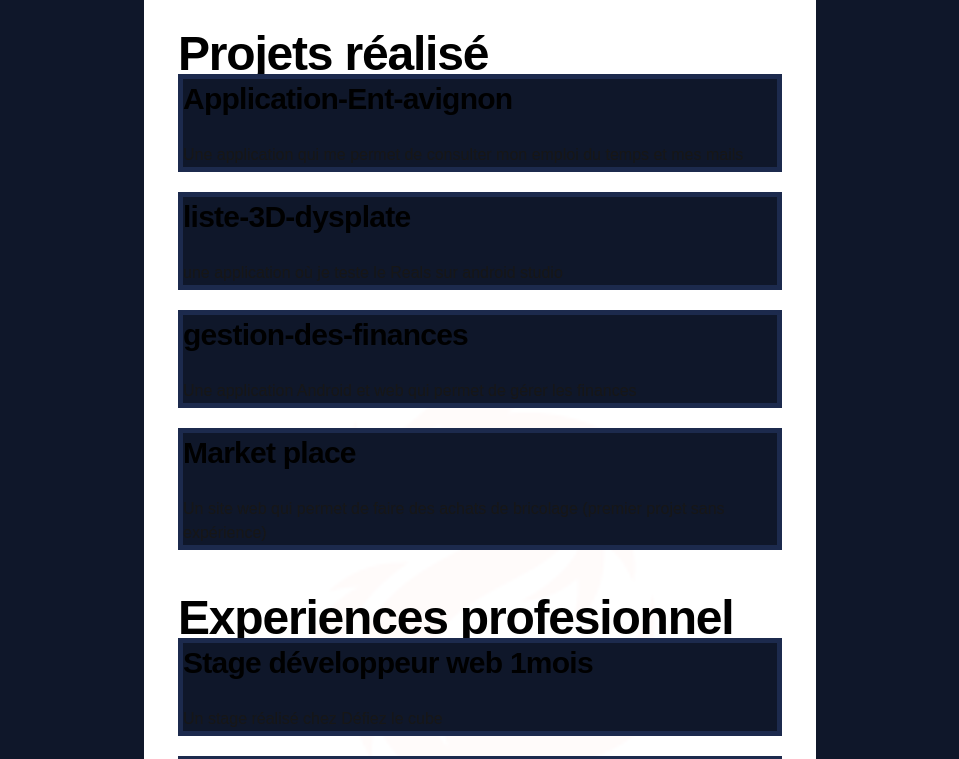
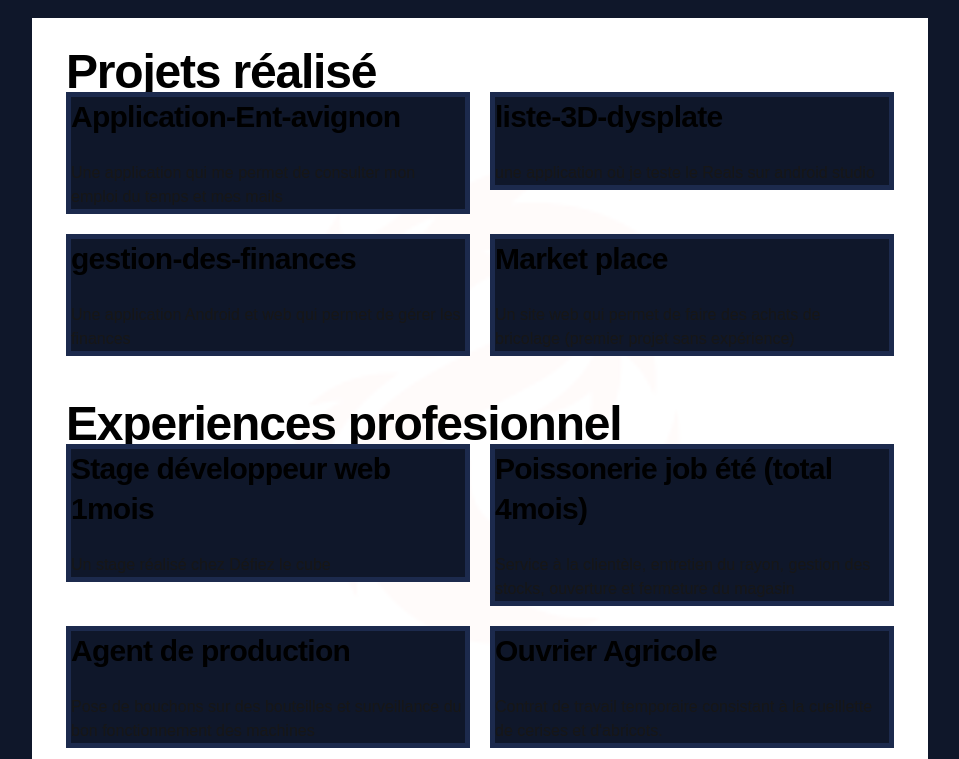
Before and after one commit to maciej-budner/portfolio, a Next.js app: page /info in a window 1280 px wide. Shown: the top 759 px of the page, without its empty margins (160-1119 px from the left). Built offline with nearby package versions, Linux system fonts and the light colour scheme.

Commit message:
test h-auto pluto que max-h

```diff
--- a/app/info/page.tsx
+++ b/app/info/page.tsx
@@ -19,8 +19,8 @@ export default function Home() {
 
   return (
 
-    <div className="flex min-h-screen items-center justify-center bg-zinc-50  azure">
-      <main className={`img1 box flex min-h-screen w-full max-w-2xl flex-col items-center justify-between py-8 px-8 bg-white dark:bg-black sm:items-start transition-all duration-300 ${selected ? "blur-md pointer-events-none" : ""}`}>
+    <div className="flex min-h-screen items-center justify-center bg-zinc-50  azure p-4">
+      <main className={`img1 box flex h-auto w-full max-w-4xl flex-col items-center py-8 px-8 bg-white dark:bg-black sm:items-start transition-all duration-300 ${selected ? "blur-md pointer-events-none" : ""}`}>
         <h1 className="text-5xl font-semibold leading-10 tracking-tight text-black dark:text-zinc-50">
             Projets réalisé
         </h1>
```
